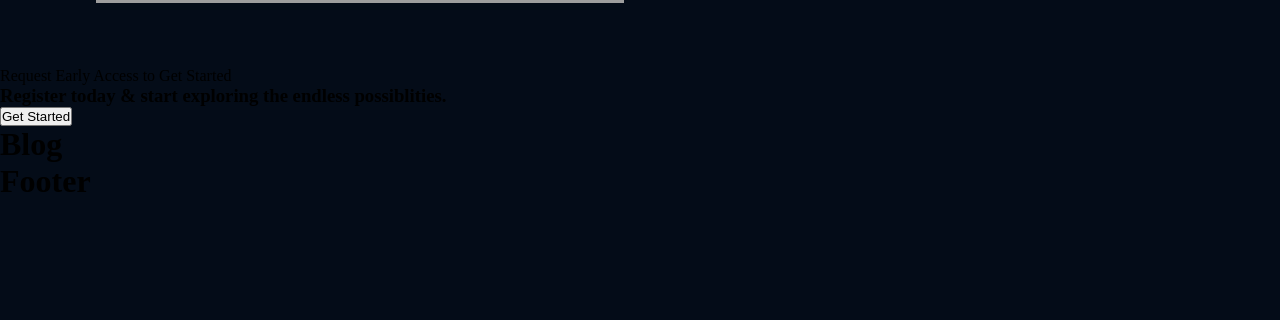
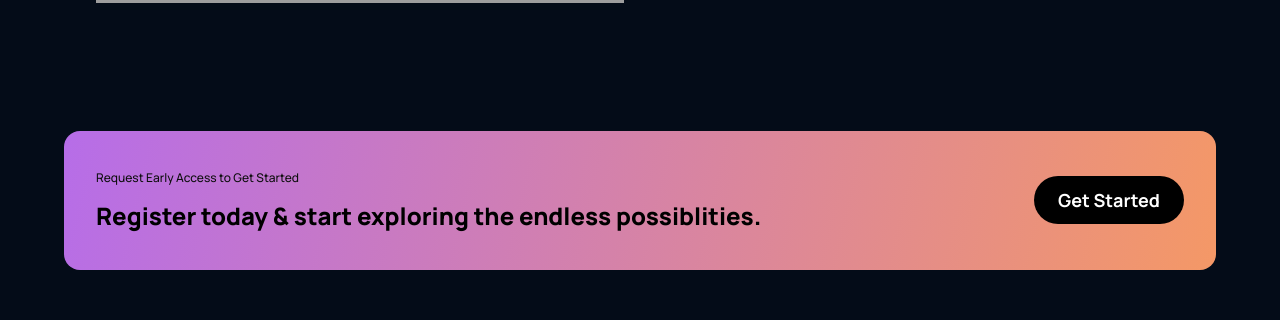
Before and after one commit to o-brayarn/art-i, a React (Create React App) app: page / in a window 1280 px wide. Shown: the part 2603-2923 px from the top of the page. Before the commit the page ends 2803 px from the top, so only its background shows below. Built offline with nearby package versions, Linux system fonts and the light colour scheme; grey boxes are pictures that could not be loaded.

Commit message:
style cta

```diff
--- a/src/components/cta/cta.css
+++ b/src/components/cta/cta.css
@@ -0,0 +1,47 @@
+.ai__cta {
+  display: flex;
+  justify-content: space-between;
+  align-items: center;
+  flex-direction: row;
+
+  padding: 2em;
+  margin: 4em;
+  border-radius: 1rem;
+  background: var(--gradient-bar);
+}
+.ai__cta-content p {
+  font-family: var(--font-family);
+  font-weight: 500;
+  font-size: 12px;
+  line-height: 30px;
+  color: #0e0e0e;
+}
+.ai__cta-content h3 {
+  font-family: var(--font-family);
+  font-weight: 800;
+  font-size: 24px;
+  line-height: 45px;
+  color: #000000;
+}
+.ai__cta-btn {
+  display: flex;
+  justify-content: center;
+  align-items: center;
+  margin-left: 2rem;
+}
+
+.ai__cta-btn button {
+  background: #000000;
+  border-radius: 40px;
+  font-family: var(--font-family);
+  font-weight: 700;
+  font-size: 18px;
+  line-height: 30px;
+  color: #ffffff;
+  padding: 0.5em 1em;
+
+  border: none;
+  outline: none;
+  cursor: pointer;
+  min-width: 150px;
+}
```
